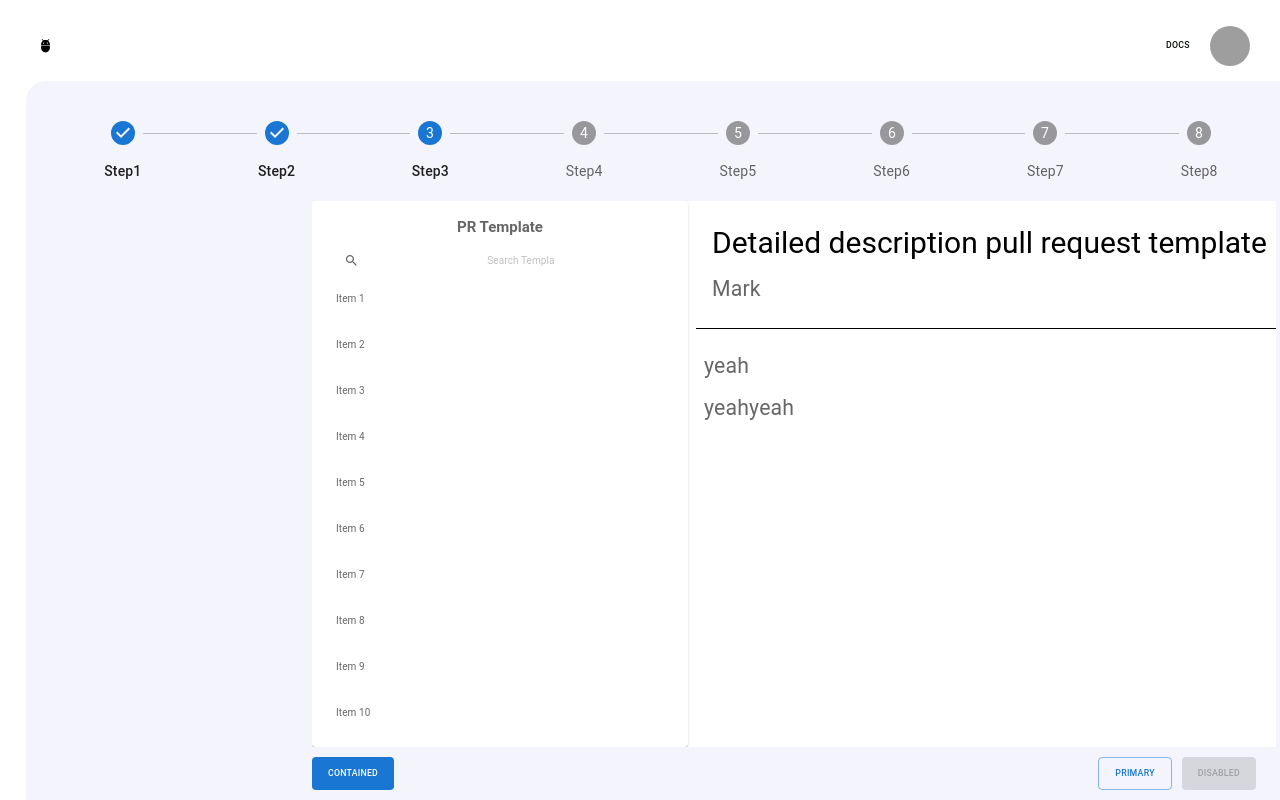
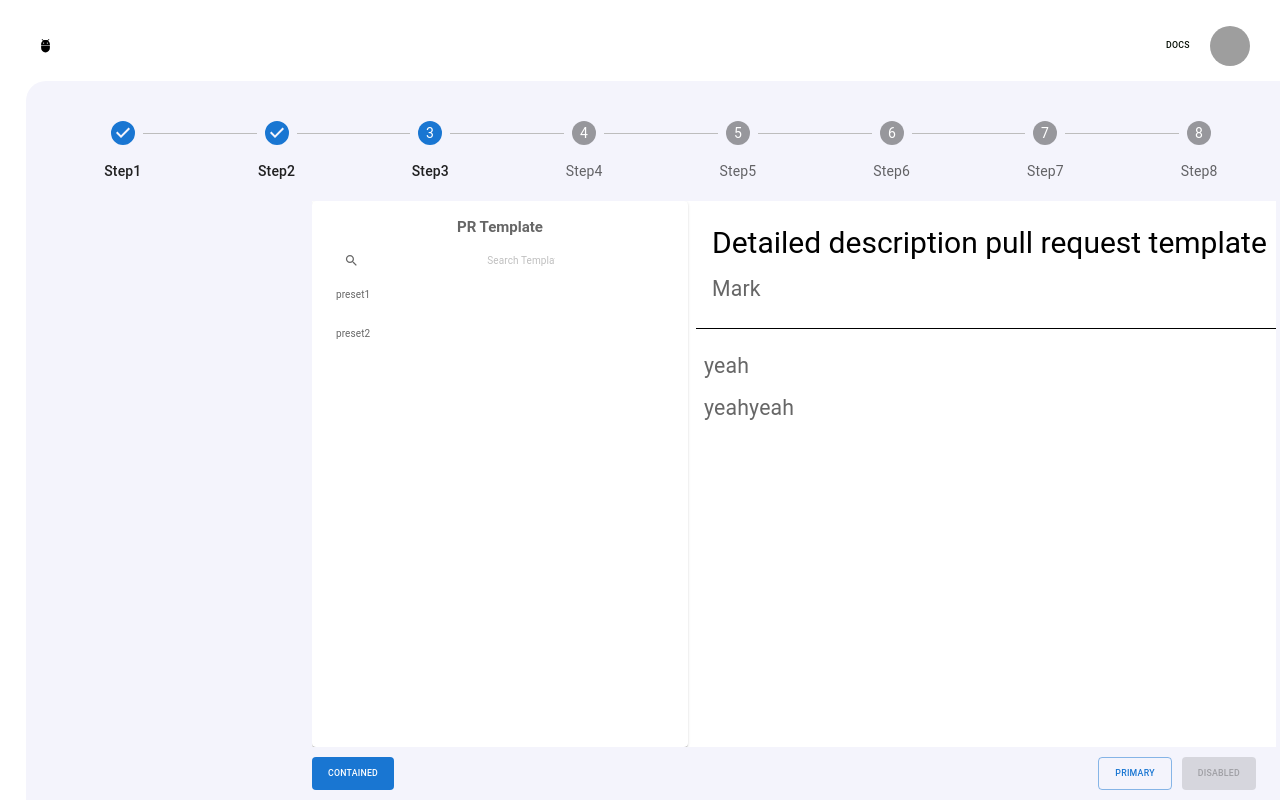
Before and after one commit to AgainIoT/Open-Set-Go_client, a React (Create React App) app: page /PRTemplate in a window 1280 px wide. Built offline with nearby package versions, Linux system fonts and the light colour scheme; grey boxes are pictures that could not be loaded.

Commit message:
Chore: List design and error correction #12

```diff
--- a/src/components/common/template/TemplateList.js
+++ b/src/components/common/template/TemplateList.js
@@ -9,6 +9,7 @@ import ListItem from "@mui/material/ListItem";
 import ListItemButton from "@mui/material/ListItemButton";
 import ListItemText from "@mui/material/ListItemText";
 import { FixedSizeList } from "react-window";
+import dummyPRTemplate from "../../../dummy/dummyPRTemplate.json";
 
 const Search = styled("div")(({ theme }) => ({
   position: "relative",
@@ -60,17 +61,21 @@ const Item = styled(Paper)(({ theme }) => ({
 }));
 
 // 여기부터 스크롤뷰
-// 행 200개만 가능하므로 추천만 보여주고 사용자화 기능 추가되면 검색하면 보여주도록 구현해야 할 듯
 function renderRow(props) {
   const { index, style } = props;
-
   return (
-    <ListItem style={style} key={index} component="div" disablePadding>
-      <ListItemButton>
-        {/* 진우 API 명세서 보고 이 부분 텍스트 맞춰서 넣기 */}
-        <ListItemText primary={`Item ${index + 1}`} />
-      </ListItemButton>
-    </ListItem>
+    <div>
+      {dummyPRTemplate.dummyPRTemplate.map((it)=>{
+        return(
+          <ListItem key = {it.content} tyle={style} component="div" disablePadding>
+            <ListItemButton>
+              <ListItemText primary={it.title} id="PR-desc" variant="h6" gutterBottom color="textSecondary" m={2}/>
+            </ListItemButton>
+          </ListItem>
+        );
+      })
+      }
+    </div>
   );
 }
 
@@ -102,7 +107,7 @@ export default function TemplateList() {
         height={610} // 높이 모달창 사이즈에 맞게 유동적으로 조절할 수 있도록 수정하기
         width={360}
         itemSize={46}
-        itemCount={200}
+        itemCount={1}
         overscanCount={5}
       >
         {renderRow}
```
